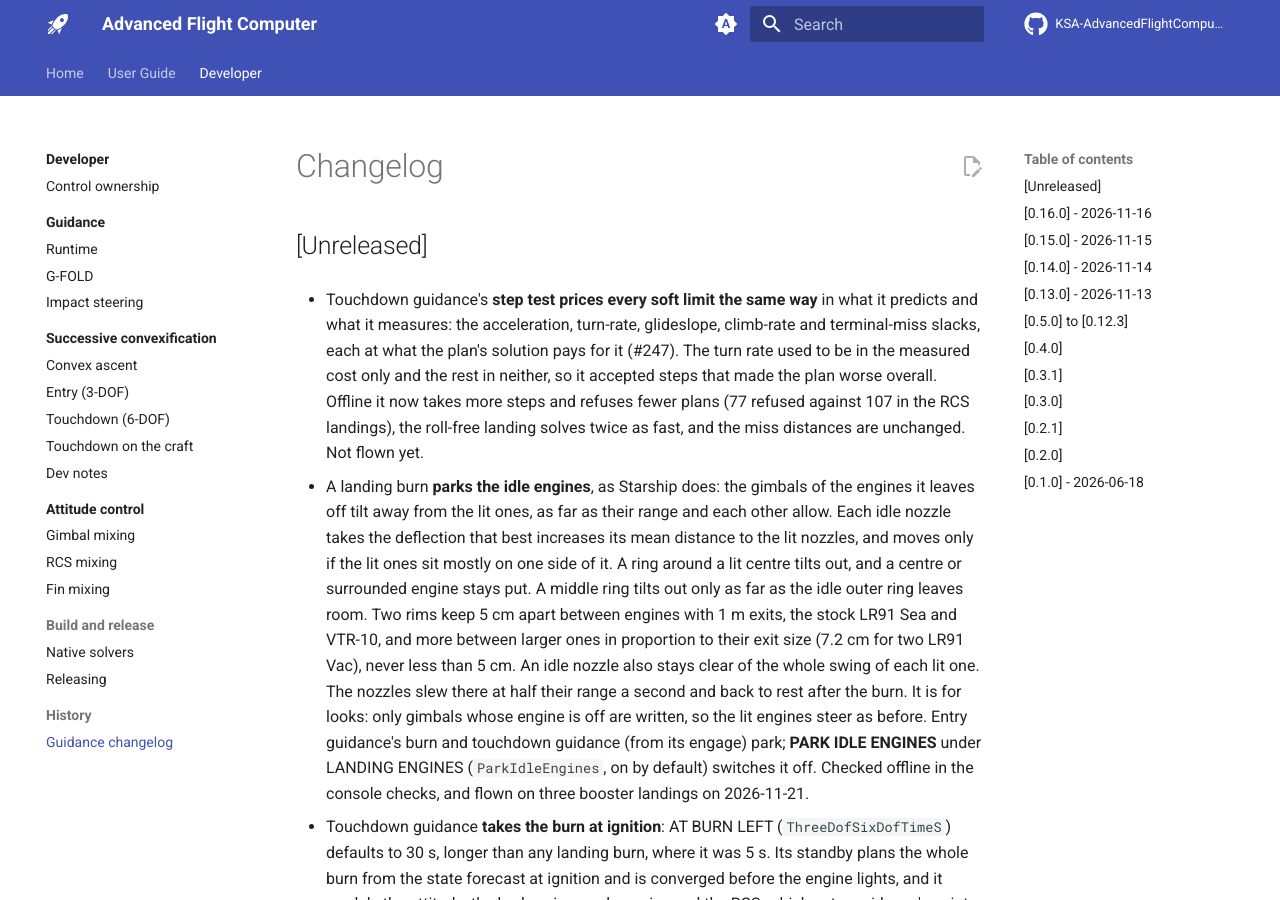
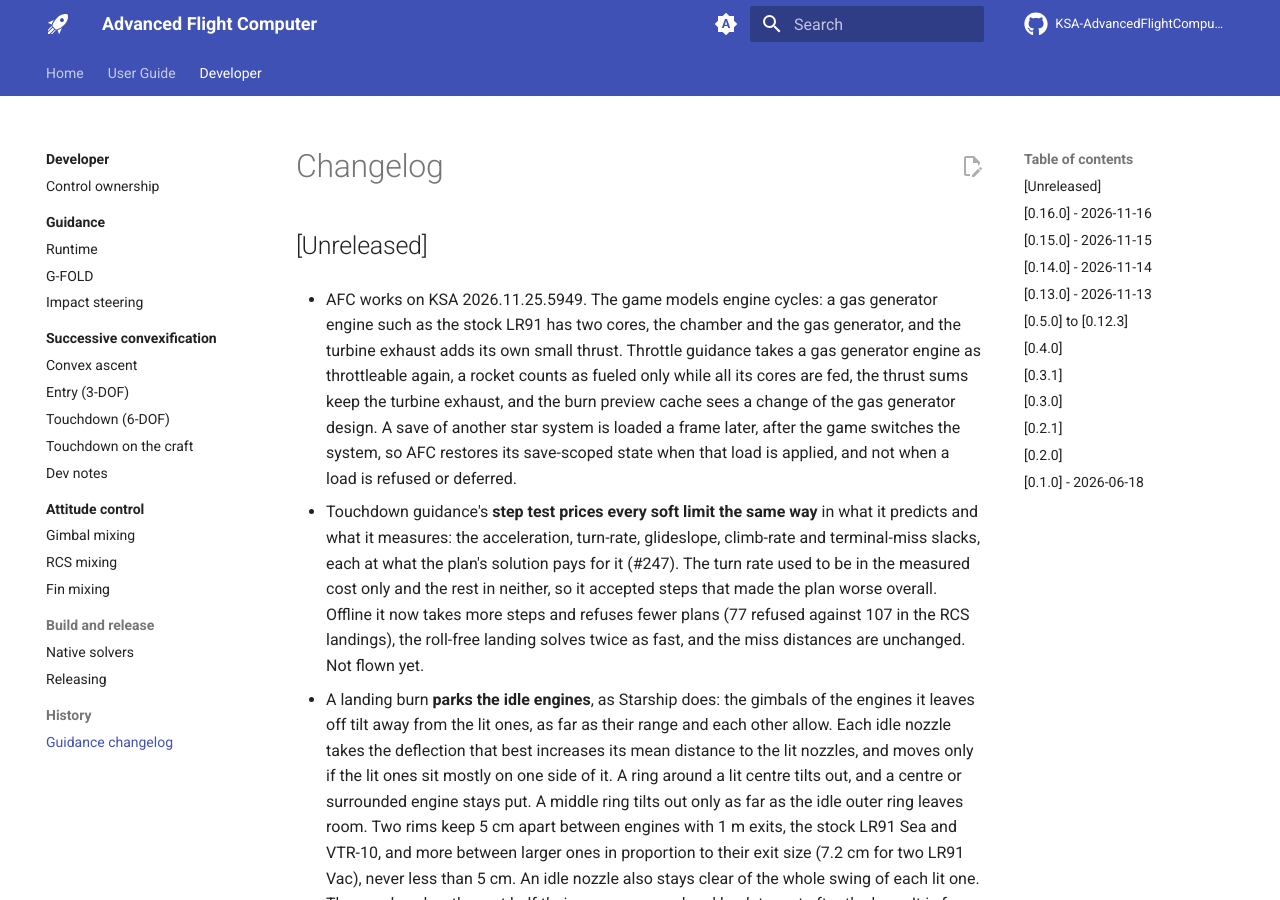
Before and after one commit to Maximilian-Nesslauer/KSA-AdvancedFlightComputer, an MkDocs documentation site: the page built from docs/guidance/CHANGELOG.md, in a window 1280 px wide and 900 px high. Built offline with MkDocs 1.6.1 and Material for MkDocs 9.7.7, drawn with Linux system fonts in a browser that asks for light colours; comment, search, counter and statistics services are not loaded.

Commit message:
Set the tested game version to 2026.11.25.5949
- Bump TestedGameVersion, the README and the user guide
- Describe the port in the changelog

```diff
--- a/docs/guidance/CHANGELOG.md
+++ b/docs/guidance/CHANGELOG.md
@@ -1,6 +1,8 @@
 # Changelog
 
 ## [Unreleased]
+
+- AFC works on KSA 2026.11.25.5949. The game models engine cycles: a gas generator engine such as the stock LR91 has two cores, the chamber and the gas generator, and the turbine exhaust adds its own small thrust. Throttle guidance takes a gas generator engine as throttleable again, a rocket counts as fueled only while all its cores are fed, the thrust sums keep the turbine exhaust, and the burn preview cache sees a change of the gas generator design. A save of another star system is loaded a frame later, after the game switches the system, so AFC restores its save-scoped state when that load is applied, and not when a load is refused or deferred.
 
 - Touchdown guidance's **step test prices every soft limit the same way** in what it predicts and what it measures: the acceleration, turn-rate, glideslope, climb-rate and terminal-miss slacks, each at what the plan's solution pays for it (#247). The turn rate used to be in the measured cost only and the rest in neither, so it accepted steps that made the plan worse overall. Offline it now takes more steps and refuses fewer plans (77 refused against 107 in the RCS landings), the roll-free landing solves twice as fast, and the miss distances are unchanged. Not flown yet.
 
```
Also changed, not shown: README.md (+1 -1 lines), docs/user-guide/index.md (+1 -1 lines), 1 other file.
